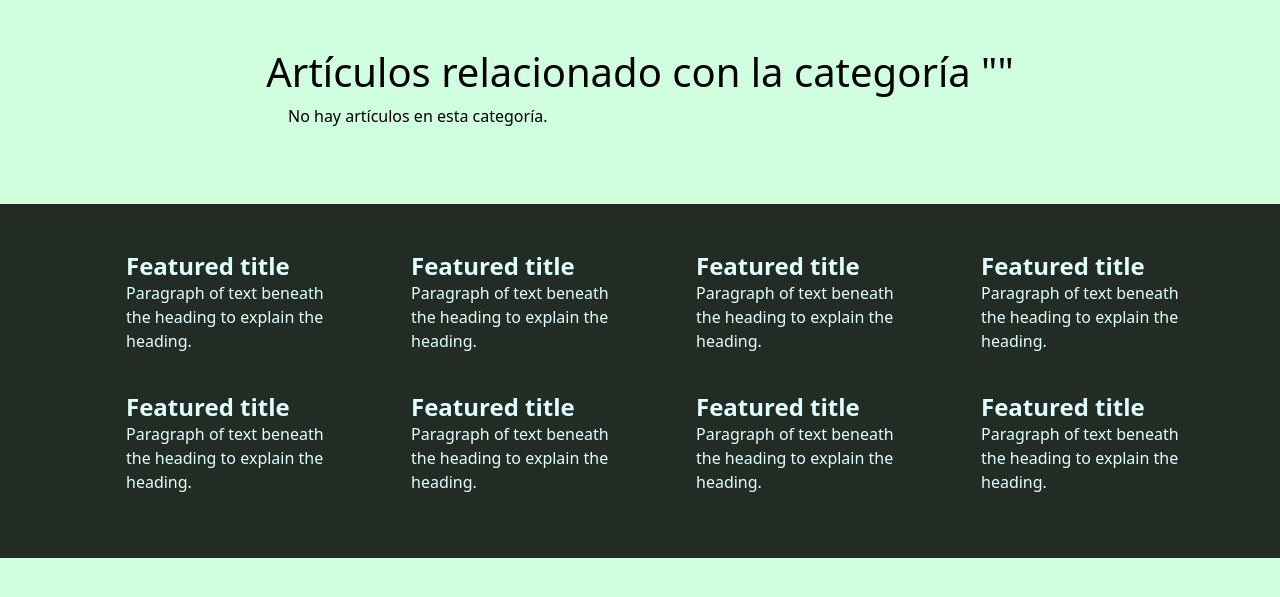
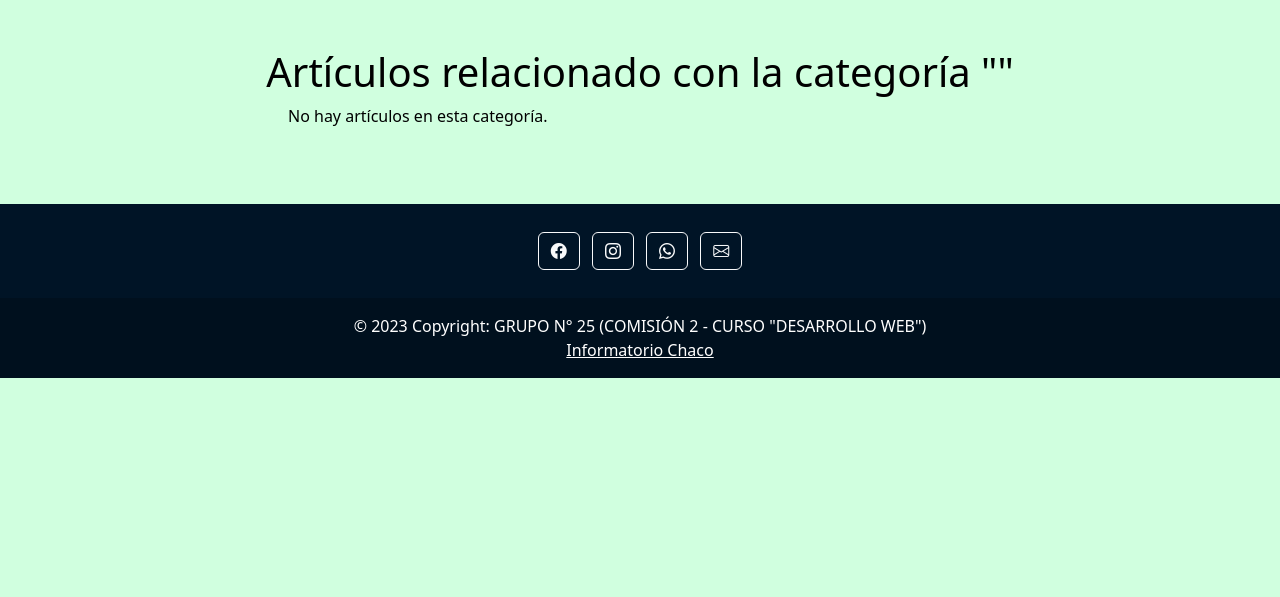
Before and after one commit to Raff4-Gauna/Proyecto-Final-App-Blog, a Django app: page /articles/category/1/ in a window 1280 px wide. Shown: the part 56-653 px from the top of the page. Run offline with Django 3.2, Linux system fonts and the light colour scheme; data that the repository does not hold is empty.

Commit message:
actualizo el footer

```diff
--- a/templates/partials/footer.html
+++ b/templates/partials/footer.html
@@ -1,62 +1,30 @@
-<footer class="Footer Footer--dark" style="background-color: #000000d4; color: lightcyan;">
-    <div class="container py-5">
-      <div class="row row-cols-1 row-cols-sm-2 row-cols-md-3 row-cols-lg-4 g-4">
-        <div class="col d-flex align-items-start">
-          <svg class="bi text-muted flex-shrink-0 me-3" width="1.75em" height="1.75em"><use xlink:href="#bootstrap"></use></svg>
-          <div>
-            <h4 class="fw-bold mb-0">Featured title</h4>
-            <p>Paragraph of text beneath the heading to explain the heading.</p>
-          </div>
-        </div>
-        <div class="col d-flex align-items-start">
-          <svg class="bi text-muted flex-shrink-0 me-3" width="1.75em" height="1.75em"><use xlink:href="#cpu-fill"></use></svg>
-          <div>
-            <h4 class="fw-bold mb-0">Featured title</h4>
-            <p>Paragraph of text beneath the heading to explain the heading.</p>
-          </div>
-        </div>
-        <div class="col d-flex align-items-start">
-          <svg class="bi text-muted flex-shrink-0 me-3" width="1.75em" height="1.75em"><use xlink:href="#calendar3"></use></svg>
-          <div>
-            <h4 class="fw-bold mb-0">Featured title</h4>
-            <p>Paragraph of text beneath the heading to explain the heading.</p>
-          </div>
-        </div>
-        <div class="col d-flex align-items-start">
-          <svg class="bi text-muted flex-shrink-0 me-3" width="1.75em" height="1.75em"><use xlink:href="#home"></use></svg>
-          <div>
-            <h4 class="fw-bold mb-0">Featured title</h4>
-            <p>Paragraph of text beneath the heading to explain the heading.</p>
-          </div>
-        </div>
-        <div class="col d-flex align-items-start">
-          <svg class="bi text-muted flex-shrink-0 me-3" width="1.75em" height="1.75em"><use xlink:href="#speedometer2"></use></svg>
-          <div>
-            <h4 class="fw-bold mb-0">Featured title</h4>
-            <p>Paragraph of text beneath the heading to explain the heading.</p>
-          </div>
-        </div>
-        <div class="col d-flex align-items-start">
-          <svg class="bi text-muted flex-shrink-0 me-3" width="1.75em" height="1.75em"><use xlink:href="#toggles2"></use></svg>
-          <div>
-            <h4 class="fw-bold mb-0">Featured title</h4>
-            <p>Paragraph of text beneath the heading to explain the heading.</p>
-          </div>
-        </div>
-        <div class="col d-flex align-items-start">
-          <svg class="bi text-muted flex-shrink-0 me-3" width="1.75em" height="1.75em"><use xlink:href="#geo-fill"></use></svg>
-          <div>
-            <h4 class="fw-bold mb-0">Featured title</h4>
-            <p>Paragraph of text beneath the heading to explain the heading.</p>
-          </div>
-        </div>
-        <div class="col d-flex align-items-start">
-          <svg class="bi text-muted flex-shrink-0 me-3" width="1.75em" height="1.75em"><use xlink:href="#tools"></use></svg>
-          <div>
-            <h4 class="fw-bold mb-0">Featured title</h4>
-            <p>Paragraph of text beneath the heading to explain the heading.</p>
-          </div>
-        </div>
-      </div>
-    </div>
-  </footer>
+<footer class="bg-dark text-center text-white">
+  <!-- Contenedor -->
+  <div class="container p-4 pb-0">
+    <!-- Sección: Redes Sociales -->
+    <section class="mb-4">
+      <!-- Facebook -->
+      <a class="btn btn-outline-light btn-floating m-1" href="https://www.facebook.com/REDSALUDCHACO" target="_blank" role="button"
+        ><i class="bi bi-facebook"></i
+      ></a>
+      <!-- Instagram -->
+      <a class="btn btn-outline-light btn-floating m-1" href="https://www.instagram.com/reddesaludchaco" target="_blank" role="button"
+        ><i class="bi bi-instagram"></i
+      ></a>
+      <!-- Whatsapp -->
+      <a class="btn btn-outline-light btn-floating m-1" href="https://wa.me/543624664745" target="_blank" role="button"
+        ><i class="bi bi-whatsapp"></i
+      ></a>
+      <!-- Mail -->
+      <a class="btn btn-outline-light btn-floating m-1" href="mailto: reddesaludchaco@yahoo.com.ar" target="_blank" role="button"
+        ><i class="bi bi-envelope"></i
+      ></a>
+    </section>
+  </div>
+  <!-- Copyright -->
+  <div class="text-center p-3" style="background-color: rgba(0, 0, 0, 0.2);">
+    © 2023 Copyright: GRUPO N° 25 (COMISIÓN 2 - CURSO "DESARROLLO WEB")
+    <br>
+    <a class="text-white" href="https://empleo.chaco.gob.ar/informatorio#/" target="_blank"> Informatorio Chaco</a>
+  </div>
+</footer>
```
